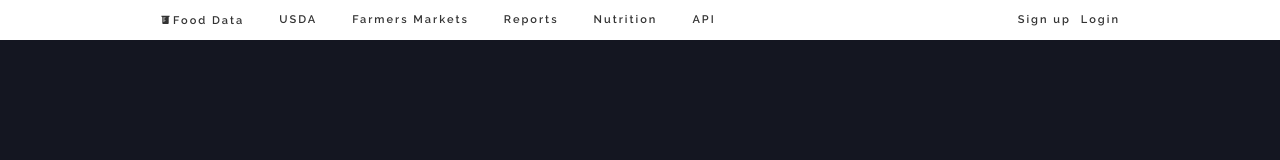
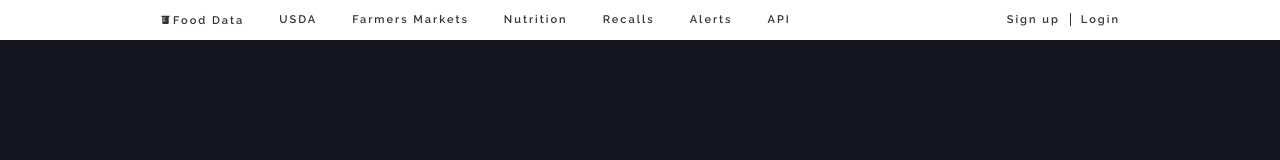
Before and after one commit to nyxtom/usda, a website: page app/index.html in a window 1280 px wide. Shown: the top 160 px of the page. Drawn offline with nearby package versions, Linux system fonts and the light colour scheme.

Commit message:
Updating notes / layout for main info links

```diff
--- a/app/css/main.css
+++ b/app/css/main.css
@@ -32,6 +32,10 @@ body, html {
   .navbar-item.right .navbar-link {
       margin-right: 0px;
       margin-left: 10px;
+  }
+  .navbar-item:last-child .navbar-link {
+      padding-right: 10px;
+      border-right: solid 1px #333;
   }
   .navbar-item.logo .navbar-link {
       margin-left: 0px;
--- a/app/index.html
+++ b/app/index.html
@@ -35,8 +35,9 @@
                         <li class="navbar-item logo"><a class="navbar-link" href="#"><i class="mdi mdi-beaker"></i>Food Data</a></li>
                         <li class="navbar-item"><a class="navbar-link" href="#usda">USDA</a></li>
                         <li class="navbar-item"><a class="navbar-link" href="#farmers">Farmers Markets</a></li>
-                        <li class="navbar-item"><a class="navbar-link" href="#reports">Reports</a></li>
                         <li class="navbar-item"><a class="navbar-link" href="#nutrition">Nutrition</a></li>
+                        <li class="navbar-item"><a class="navbar-link" href="#recalls">Recalls</a></li>
+                        <li class="navbar-item"><a class="navbar-link" href="#alerts">Alerts</a></li>
                         <li class="navbar-item"><a class="navbar-link" href="#api">API</a></li>
                         <li class="navbar-item right"><a class="navbar-link" href="#signin">Login</a></li>
                         <li class="navbar-item right"><a class="navbar-link" href="#signup">Sign up</a></li>
```
Also changed, not shown: README.md.
